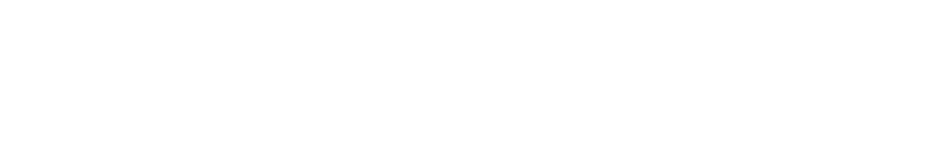
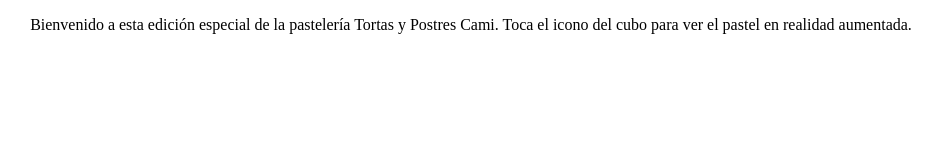
Before and after one commit to Val767/Tortas-y-Postres-Cami, a plain HTML site: page index.html in a window 1280 px wide. Shown: the whole page, without its empty margins (169-1107 px from the left). Drawn offline with Linux system fonts and the light colour scheme; some packages are replaced by stand-ins of ours; a script that the page names is missing.

Commit message:
index.html

```diff
--- a/index.html
+++ b/index.html
@@ -15,12 +15,16 @@
 <body>
 
     <center>
+        <title><H1><b>TORTAS Y POSTRES CAMIs</b></H1></title>
+        <title><h2>EDICIÓN ESPECIAL</h2></title>
+
         <!-- Use it like any other HTML element -->
         <div class="Pastelería">
             <model-viewer alt="Edición Especial - Tortas y Postres Cami" src="./pastel1/pastel1.glb" ar
                 environment-image="./pastel1/christmas_photo_studio_05_1k.hdr" poster="./pastel 1/p1.webp"
                 shadow-intensity="1" camera-controls touch-action="pan-y">
             </model-viewer>
+            <p>Bienvenido a esta edición especial de la pastelería Tortas y Postres Cami. Toca el icono del cubo para ver el pastel en realidad aumentada.</p>
         </div>
 
     </center>
```
